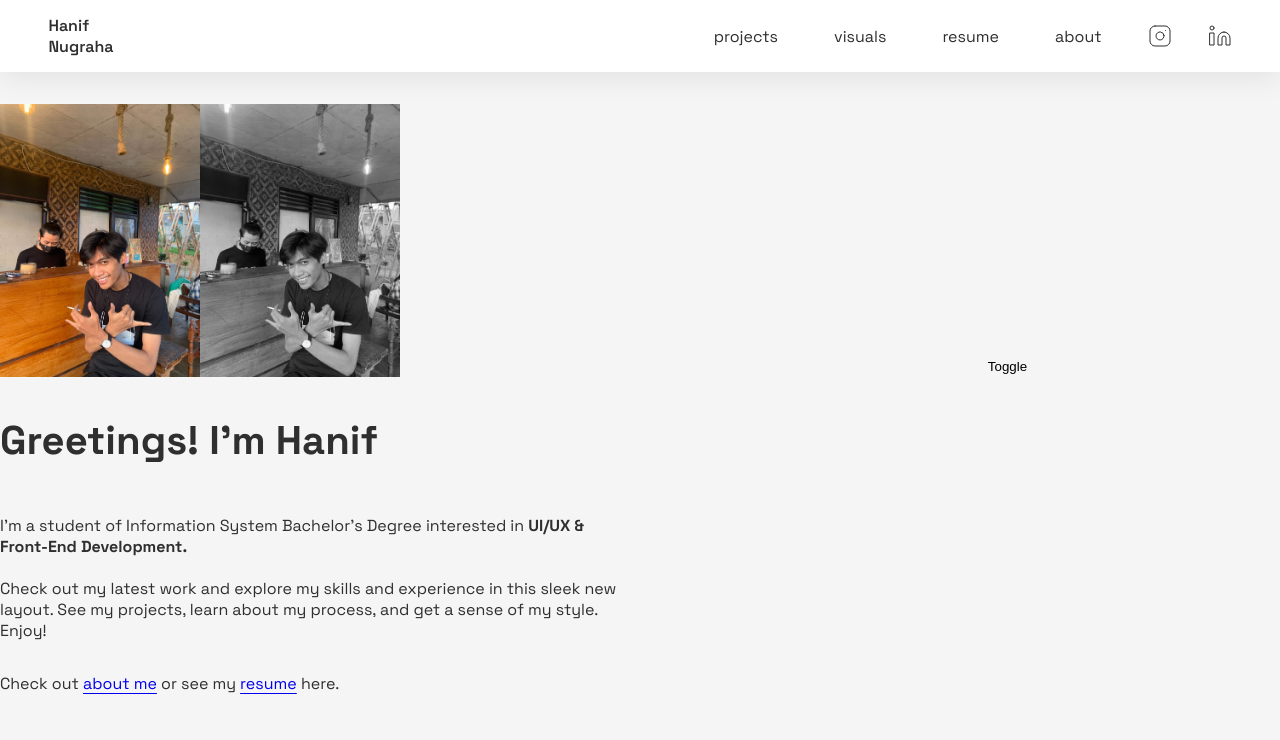
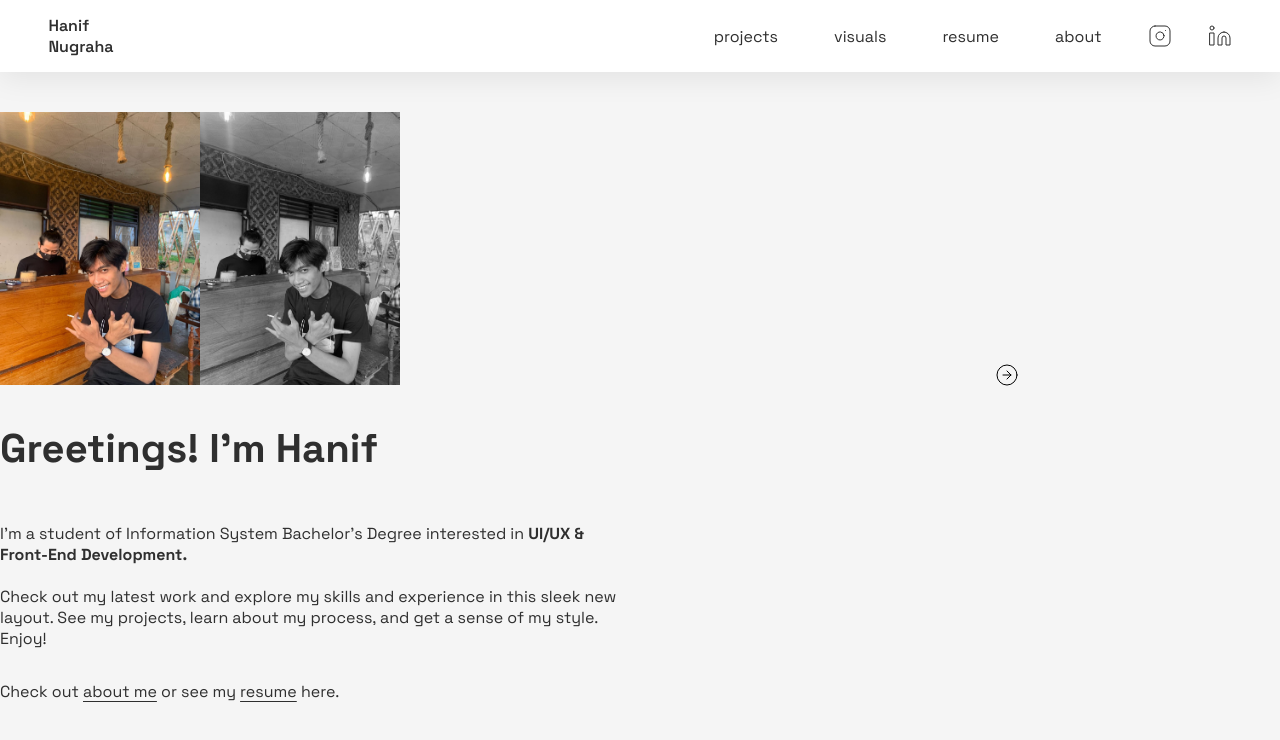
Before and after one commit to Dreamvalian/Portofolio, a React (Create React App) app: page / in a window 1280 px wide. Shown: the top 740 px of the page. Built offline with nearby package versions, Linux system fonts and the light colour scheme; a web font is replaced by a local one.

Commit message:
Update hero animation

```diff
--- a/package.json
+++ b/package.json
@@ -6,6 +6,7 @@
     "@testing-library/jest-dom": "^5.16.5",
     "@testing-library/react": "^13.4.0",
     "@testing-library/user-event": "^13.5.0",
+    "framer-motion": "^10.12.16",
     "jquery": "^3.6.4",
     "prettier": "^2.8.4",
     "react": "^18.2.0",
--- a/src/components/Header.jsx
+++ b/src/components/Header.jsx
@@ -1,7 +1,5 @@
 import React from "react";
 import * as Icon from "react-feather";
-import { ReactComponent as InstagramIcon } from "../assets/icon/instagram.svg";
-import { ReactComponent as LinkedInIcon } from "../assets/icon/linkedin-02.svg";
 
 const Header = () => {
   // const [activePage, setActivePage] = useState("");
--- a/src/pages/home/Hero.jsx
+++ b/src/pages/home/Hero.jsx
@@ -1,20 +1,28 @@
-import React, { useEffect, useState } from "react";
+import { AnimatePresence, motion } from "framer-motion";
+import React, { useState } from "react";
 import * as Icon from "react-feather";
 import { Link } from "react-router-dom";
 import MyImage from "../../assets/image1.jpeg";
 
 const Hero = () => {
   const [isOpen, setIsOpen] = useState(false);
+  const [email, setEmail] = useState("");
+  const [icon, setIcon] = useState(<Icon.ArrowRightCircle strokeWidth={1} />);
 
   const toggleOpen = () => {
     setIsOpen(!isOpen);
+    setIcon(
+      isOpen ? (
+        <Icon.ArrowRightCircle strokeWidth={1} />
+      ) : (
+        <Icon.ArrowLeftCircle strokeWidth={1} />
+      )
+    );
   };
-
-  const [email, setEmail] = useState("");
 
   const handleSubmit = (e) => {
     e.preventDefault();
-    console.log(email); // Perform your desired action with the email value, such as sending it to a server or performing client-side validation.
+    console.log(email);
   };
 
   const handleChange = (e) => {
@@ -23,13 +31,29 @@ const Hero = () => {
 
   return (
     <section className="hero" id="hero">
-      <div className="left-hero" id="left-hero">
-        <div className="cover-hero" id="cover-hero">
+      <div className={`left-hero ${isOpen ? "open" : ""}`} id="left-hero">
+        <motion.div
+          className="cover-hero"
+          id="cover-hero"
+          initial={{ opacity: 0, x: -32 }}
+          animate={{ opacity: 1, x: 0 }}
+          exit={{ opacity: 0, x: 32 }}
+        >
           <img className="left-hero-cover" src={MyImage} alt="Cover 1" />
           <img className="left-hero-cover-2" src={MyImage} alt="Cover 2" />
-        </div>
-        <h2>Greetings! I'm Hanif</h2>
-        <p>
+        </motion.div>
+        <motion.h2
+          initial={{ opacity: 0, y: -32 }}
+          animate={{ opacity: 1, y: 0 }}
+          exit={{ opacity: 0, y: 32 }}
+        >
+          Greetings! I'm Hanif
+        </motion.h2>
+        <motion.p
+          initial={{ opacity: 0, x: -32 }}
+          animate={{ opacity: 1, x: 0 }}
+          exit={{ opacity: 0, x: 32 }}
+        >
           I'm a student of Information System Bachelor's Degree interested in
           <strong> UI/UX & Front-End Development.</strong>
           <br />
@@ -37,20 +61,35 @@ const Hero = () => {
           Check out my latest work and explore my skills and experience in this
           sleek new layout. See my projects, learn about my process, and get a
           sense of my style. Enjoy!
-        </p>
+        </motion.p>
 
-        <p>
+        <motion.p
+          initial={{ opacity: 0, x: 32 }}
+          animate={{ opacity: 1, x: 0 }}
+          exit={{ opacity: 0, x: -32 }}
+        >
           Check out <Link to="#">about me</Link> or see my{" "}
           <Link to="#">resume</Link> here.
-        </p>
+        </motion.p>
       </div>
-      <div className={`right-hero ${isOpen ? "open" : ""}`} id="right-hero">
-        <button className="toggle-button" onClick={toggleOpen}>
-          Toggle
-        </button>
-        <div className="content">
-          {/* Content to display when open */}
+      <div className="right-hero" id="right-hero">
+        <motion.button
+          className="toggle-button"
+          onClick={toggleOpen}
+          initial={{ opacity: 0, x: -8 }}
+          animate={{ opacity: 1, x: 0 }}
+          exit={{ opacity: 0, x: -8 }}
+        >
+          {icon}
+        </motion.button>
+        <AnimatePresence>
           {isOpen && (
+            <motion.div
+              className="content"
+              initial={{ opacity: 0, x: -32 }}
+              animate={{ opacity: 1, x: 0 }}
+              exit={{ opacity: 0, x: 64 }}
+            >
               <div className="right-hero-content">
                 <h3>Here's my contact</h3>
                 <p className="right-hero-content">
@@ -83,8 +122,9 @@ const Hero = () => {
                   </form>
                 </p>
               </div>
+            </motion.div>
           )}
-        </div>
+        </AnimatePresence>
       </div>
     </section>
   );
--- a/src/styles/pages/_home.scss
+++ b/src/styles/pages/_home.scss
@@ -25,8 +25,12 @@
   .left-hero {
     display: grid;
     width: 50%;
-    height: 528px;
-    text-underline-offset: 4px;
+    height: 512px;
+    text-underline-offset: 0.25rem;
+
+    a {
+      color: $black;
+    }
 
     h1 {
       font-weight: 400;
@@ -56,7 +60,6 @@
 
   .right-hero {
     display: flex;
-    flex-direction: column;
     width: 50%;
     justify-content: center;
     padding: 5rem 0 0 5rem;
@@ -112,19 +115,20 @@
 
   .toggle-button {
     background-color: $white;
+    padding: 1rem;
     border: none;
-    padding: 10px;
     cursor: pointer;
   }
 
   .content {
     height: 100%;
-    padding: 10px;
+    padding: 1rem;
     transition: transform 0.5s ease-in-out;
+    overflow: hidden;
   }
 
   .right-hero-content {
     background-color: $white;
-    padding: 10px;
+    padding: 1rem;
   }
 }
```
Also changed, not shown: 1 other file (tests, documents, lock files or other folders). Lines whose indentation alone changed are shown as unchanged.
